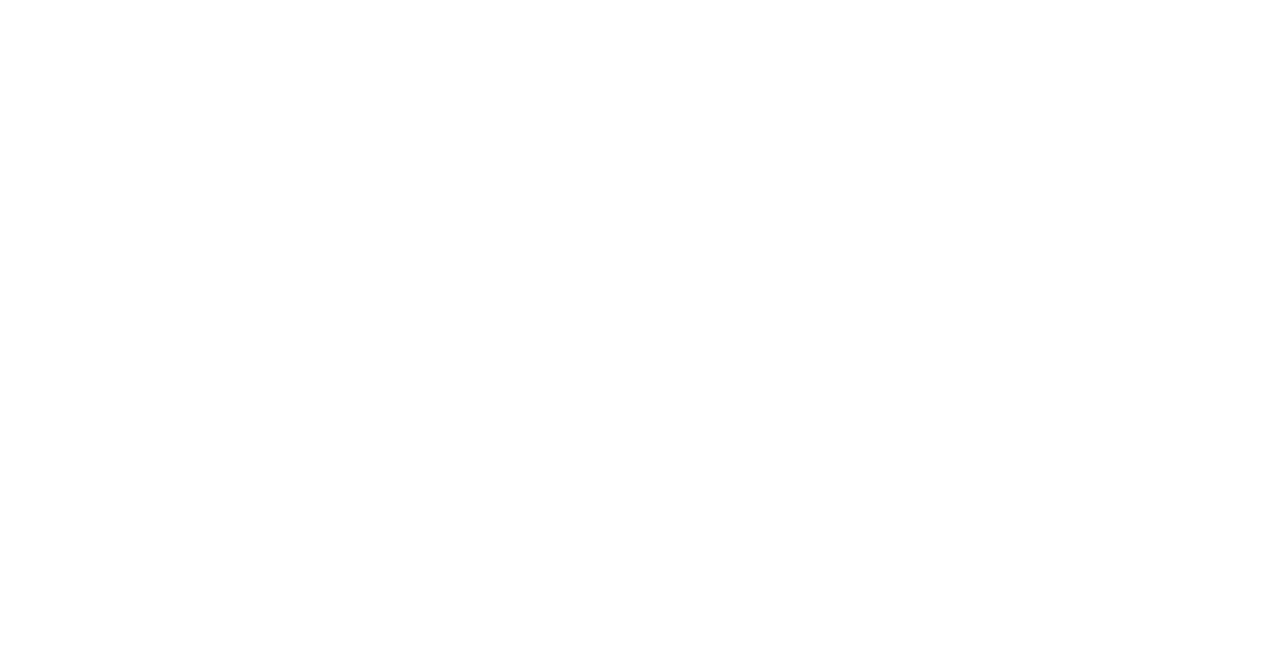
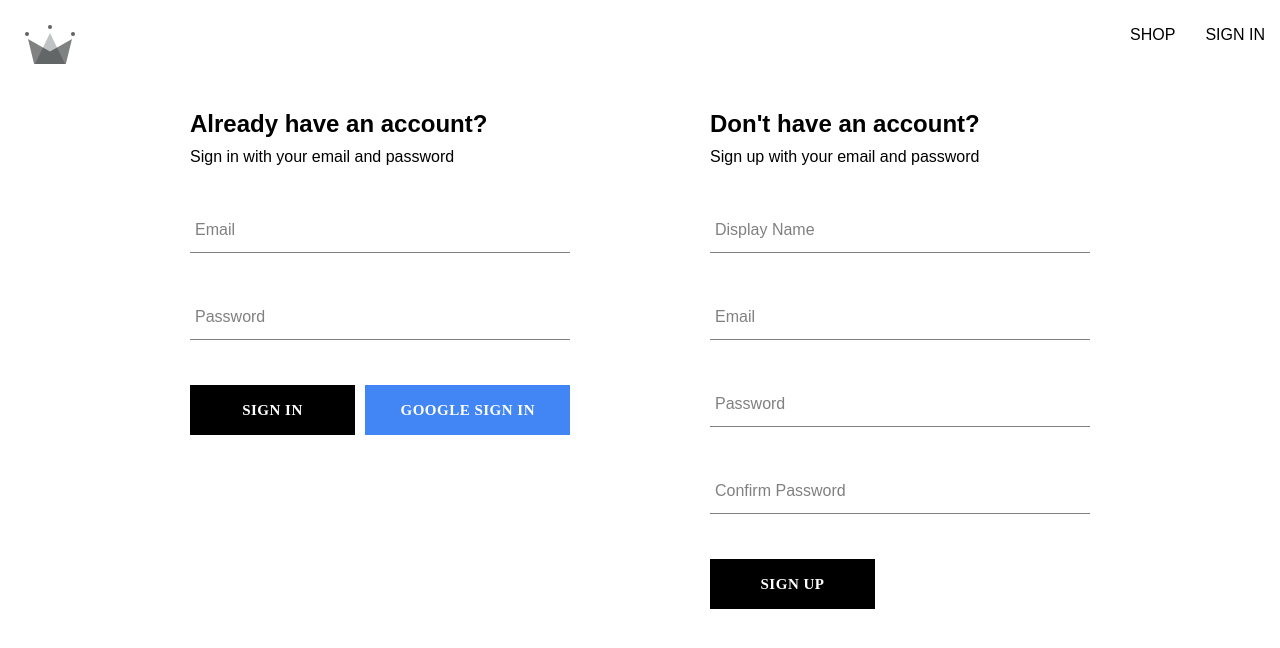
Before and after one commit to wawanggomora/crwn-clothing, a React (Create React App) app: page /auth in a window 1280 px wide. Before the commit this address had no page. Shown: the top 648 px of the page. Built offline with nearby package versions, Linux system fonts and the light colour scheme; a web font is replaced by a local one.

Commit message:
Added components: sign-in and authentication

```diff
--- a/src/App.js
+++ b/src/App.js
@@ -1,7 +1,7 @@
 import { Routes, Route } from "react-router-dom";
 import Home from "./routes/home/home.component";
 import Navigation from "./routes/navigation/navigation.component";
-import SignIn from "./routes/sign-in/sign-in.component";
+import Authentication from "./routes/authentication/authentication.component";
 
 const Shop = () => {
   return <h1>Hello shop!</h1>;
@@ -13,7 +13,7 @@
       <Route path="/" element={<Navigation />}>
         <Route index element={<Home />} />
         <Route path="shop" element={<Shop />} />
-        <Route path="sign-in" element={<SignIn />} />
+        <Route path="auth" element={<Authentication />} />
       </Route>
     </Routes>
   );
--- /dev/null
+++ b/src/components/sign-in/sign-in.component.jsx
@@ -0,0 +1,90 @@
+import { useState } from "react";
+import FormInput from "../form-input/form-input.component";
+import Button from "../button/button.component";
+import {
+  signInWithGooglePopup,
+  createUserDocumentFromAuth,
+  signInAuthUserWithEmailAndPassword,
+} from "../../utils/firebase/firebase.util";
+import "./sign-in.style.scss";
+
+const defaultFormFields = {
+  email: "",
+  password: "",
+};
+
+const SignInForm = () => {
+  const [formFields, setFormfields] = useState(defaultFormFields);
+  const { email, password } = formFields;
+
+  const resetFormFields = () => setFormfields(defaultFormFields);
+
+  const handleSubmit = async (e) => {
+    e.preventDefault();
+
+    try {
+      const { user } = await signInAuthUserWithEmailAndPassword(
+        email,
+        password
+      );
+      console.log(user);
+      resetFormFields();
+    } catch (error) {
+      switch (error.code) {
+        case "auth/wrong-password":
+          console.log("password incorrect");
+          break;
+        case "auth/user-not-found":
+          console.log("user not found");
+          break;
+        default:
+          console.log(error);
+      }
+    }
+  };
+
+  const handleChange = (e) => {
+    const { name, value } = e.target;
+    setFormfields({ ...formFields, [name]: value });
+  };
+
+  const signInWithGoogle = async () => {
+    const { user } = await signInWithGooglePopup();
+    await createUserDocumentFromAuth(user);
+  };
+
+  return (
+    <div className="sign-up-container">
+      <h2>Already have an account?</h2>
+      <span>Sign in with your email and password</span>
+      <form onSubmit={handleSubmit}>
+        <FormInput
+          label="Email"
+          type="email"
+          name="email"
+          value={email}
+          onChange={handleChange}
+        />
+        <FormInput
+          label="Password"
+          type="password"
+          name="password"
+          value={password}
+          onChange={handleChange}
+        />
+        <div className="buttons-container">
+          <Button type="submit">Sign in</Button>
+          <Button
+            type="button"
+            buttonType={"google"}
+            onClick={signInWithGoogle}
+          >
+            Google Sign In
+          </Button>
+        </div>
+      </form>
+    </div>
+  );
+};
+
+export default SignInForm;
--- /dev/null
+++ b/src/components/sign-in/sign-in.style.scss
@@ -0,0 +1,14 @@
+.sign-up-container {
+  display: flex;
+  flex-direction: column;
+  width: 380px;
+
+  h2 {
+    margin: 10px 0;
+  }
+
+  .buttons-container {
+    display: flex;
+    justify-content: space-between;
+  }
+}
--- a/src/routes/sign-in/sign-in.component.jsx
+++ b/src/routes/authentication/authentication.component.jsx
@@ -1,11 +1,6 @@
-import {
-  auth,
-  signInWithGooglePopup,
-  signInWithGoogleRedirect,
-  createUserDocumentFromAuth,
-} from "../../utils/firebase/firebase.util";
-
 import SignUpForm from "../../components/sign-up/sign-up.component";
+import SignInForm from "../../components/sign-in/sign-in.component";
+import "./authentication.style.scss";
 
 //sign in with Google redirect
 /* import { useEffect } from "react";
@@ -24,17 +19,9 @@
     getRedirectResults();
   }, []); */
 
-  const logGoogleUser = async () => {
-    const { user } = await signInWithGooglePopup();
-    const userDocRef = await createUserDocumentFromAuth(user);
-  };
-
   return (
-    <div>
-      <h1>Sign In Page</h1>
-      <div>
-        <button onClick={logGoogleUser}>Sign in with popup</button>
-      </div>
+    <div className="authentication-container">
+      <SignInForm />
       <SignUpForm />
     </div>
   );
--- /dev/null
+++ b/src/routes/authentication/authentication.style.scss
@@ -0,0 +1,6 @@
+.authentication-container {
+  display: flex;
+  width: 900px;
+  justify-content: space-between;
+  margin: 30px auto;
+}
--- a/src/routes/navigation/navigation.component.jsx
+++ b/src/routes/navigation/navigation.component.jsx
@@ -14,7 +14,7 @@
           <Link className="nav-link" to="/shop">
             SHOP
           </Link>
-          <Link className="nav-link" to="/sign-in">
+          <Link className="nav-link" to="/auth">
             SIGN IN
           </Link>
         </div>
--- a/src/utils/firebase/firebase.util.js
+++ b/src/utils/firebase/firebase.util.js
@@ -6,6 +6,7 @@
   signInWithRedirect,
   GoogleAuthProvider,
   createUserWithEmailAndPassword,
+  signInWithEmailAndPassword,
 } from "firebase/auth";
 
 import { getFirestore, doc, getDoc, setDoc } from "firebase/firestore";
@@ -67,3 +68,8 @@
   if (!email || !password) return;
   return await createUserWithEmailAndPassword(auth, email, password);
 };
+
+export const signInAuthUserWithEmailAndPassword = async (email, password) => {
+  if (!email || !password) return;
+  return await signInWithEmailAndPassword(auth, email, password);
+};
```
